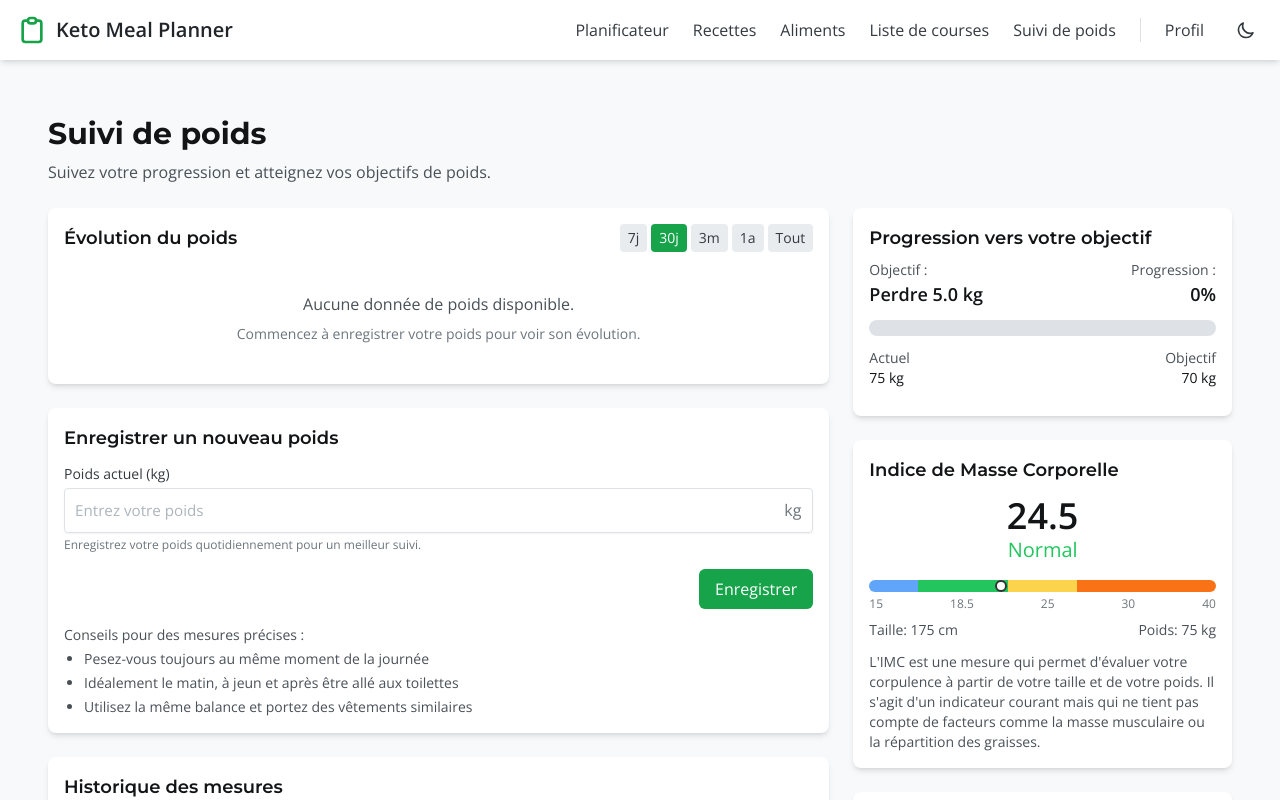
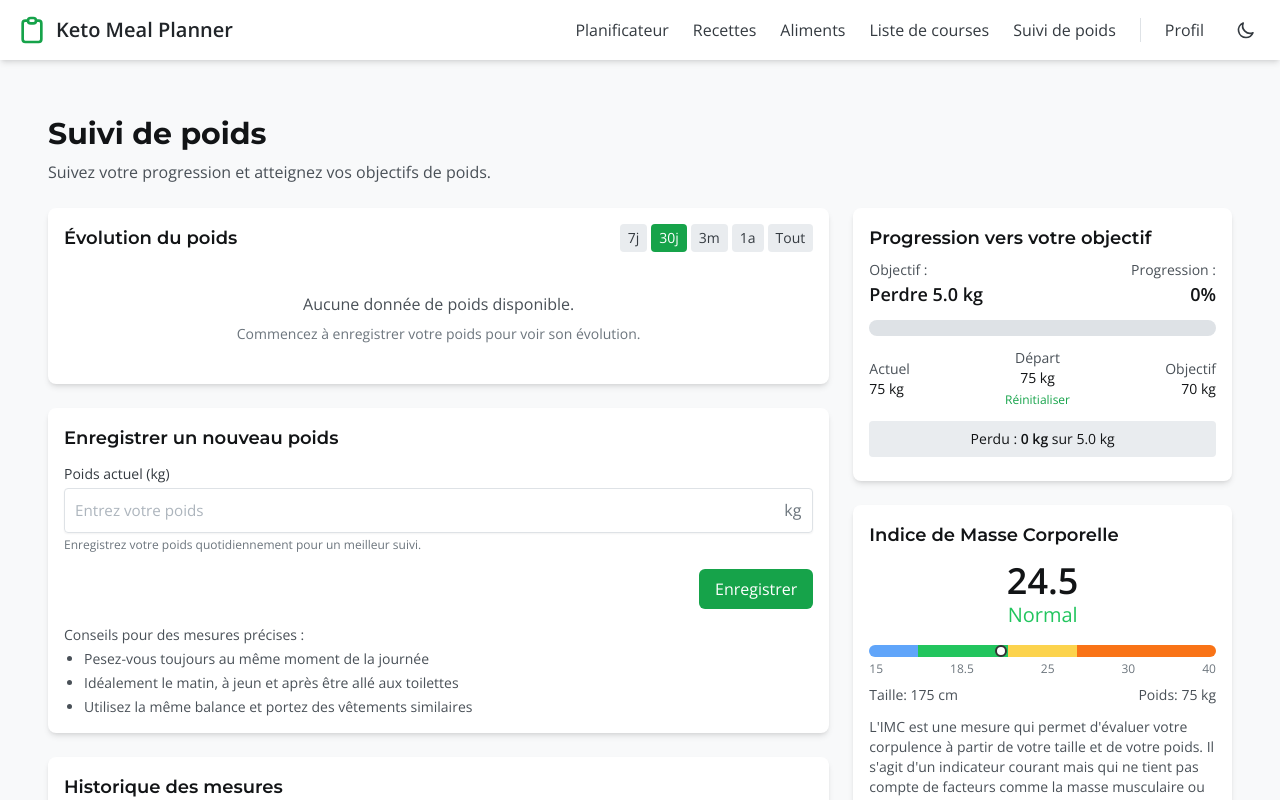
Before and after one commit to jcoules13/keto-meal-planner, a React (Create React App) app: page /weight-tracker in a window 1280 px wide. Shown: the top 800 px of the page. Built offline with nearby package versions, Linux system fonts and the light colour scheme.

Commit message:
Mise à jour du composant ProgressIndicator pour afficher le poids initial

```diff
--- a/src/components/weight/ProgressIndicator.jsx
+++ b/src/components/weight/ProgressIndicator.jsx
@@ -1,5 +1,6 @@
 import React from 'react';
 import { formatDate } from '../../utils/weightUtils';
+import { useUser } from '../../contexts/UserContext';
 
 /**
  * Composant d'indicateur de progression vers l'objectif de poids
@@ -12,8 +13,11 @@ import { formatDate } from '../../utils/weightUtils';
  * @param {Object} props.change - Objet contenant les informations de changement de poids
  */
 const ProgressIndicator = ({ currentWeight, targetWeight, progress, predictedDate, change }) => {
+  // Utiliser le contexte utilisateur pour obtenir le poids initial
+  const { initialWeight, resetInitialWeight } = useUser();
+
   // Déterminer si l'objectif est de perdre ou de prendre du poids
-  const isWeightLoss = currentWeight > targetWeight;
+  const isWeightLoss = targetWeight < initialWeight;
 
   // Si les données ne sont pas disponibles, afficher un message
   if (!currentWeight || !targetWeight) {
@@ -28,7 +32,7 @@ const ProgressIndicator = ({ currentWeight, targetWeight, progress, predictedDat
   }
 
   // Calculer la différence de poids
-  const weightDifference = Math.abs(currentWeight - targetWeight).toFixed(1);
+  const weightDifference = Math.abs(targetWeight - initialWeight).toFixed(1);
 
   // Déterminer le texte descriptif
   const goalDescription = isWeightLoss
@@ -84,6 +88,14 @@ const ProgressIndicator = ({ currentWeight, targetWeight, progress, predictedDat
     }
   }
 
+  // Calculer la différence entre le poids actuel et le poids initial pour montrer le progrès
+  const progressInKg = isWeightLoss
+    ? initialWeight - currentWeight
+    : currentWeight - initialWeight;
+  const progressText = progressInKg > 0
+    ? `${progressInKg.toFixed(1)} kg`
+    : "0 kg";
+
   return (
     <div className="card bg-white dark:bg-neutral-800 p-4 shadow-md rounded-lg">
       <h3 className="text-lg font-title font-semibold mb-2">Progression vers votre objectif</h3>
@@ -112,10 +124,28 @@ const ProgressIndicator = ({ currentWeight, targetWeight, progress, predictedDat
           <p className="text-neutral-600 dark:text-neutral-400">Actuel</p>
           <p className="font-medium">{currentWeight} kg</p>
         </div>
+        <div className="text-center">
+          <p className="text-neutral-600 dark:text-neutral-400">Départ</p>
+          <p className="font-medium">{initialWeight} kg</p>
+          <button
+            onClick={resetInitialWeight}
+            className="text-xs text-primary-600 mt-1 hover:underline"
+            title="Réinitialiser le poids de départ au poids actuel"
+          >
+            Réinitialiser
+          </button>
+        </div>
         <div className="text-right">
           <p className="text-neutral-600 dark:text-neutral-400">Objectif</p>
           <p className="font-medium">{targetWeight} kg</p>
         </div>
+      </div>
+
+      {/* Progrès en kg */}
+      <div className="p-2 bg-neutral-100 dark:bg-neutral-700 rounded mb-2">
+        <p className="text-sm text-center">
+          {isWeightLoss ? 'Perdu' : 'Pris'} : <strong>{progressText}</strong> sur {weightDifference} kg
+        </p>
       </div>
 
       {/* Rythme et prédiction */}
```
